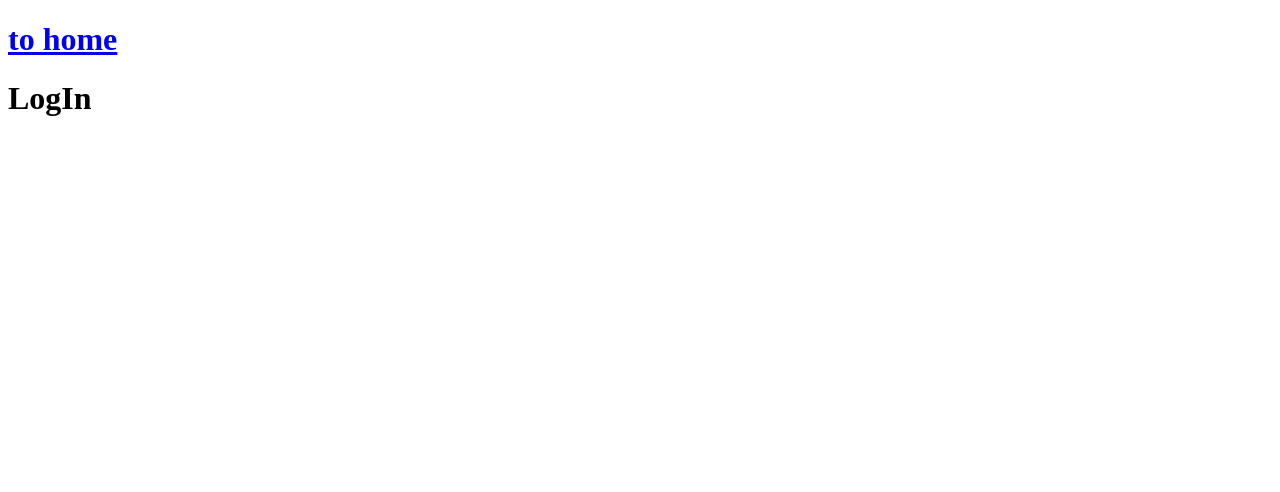
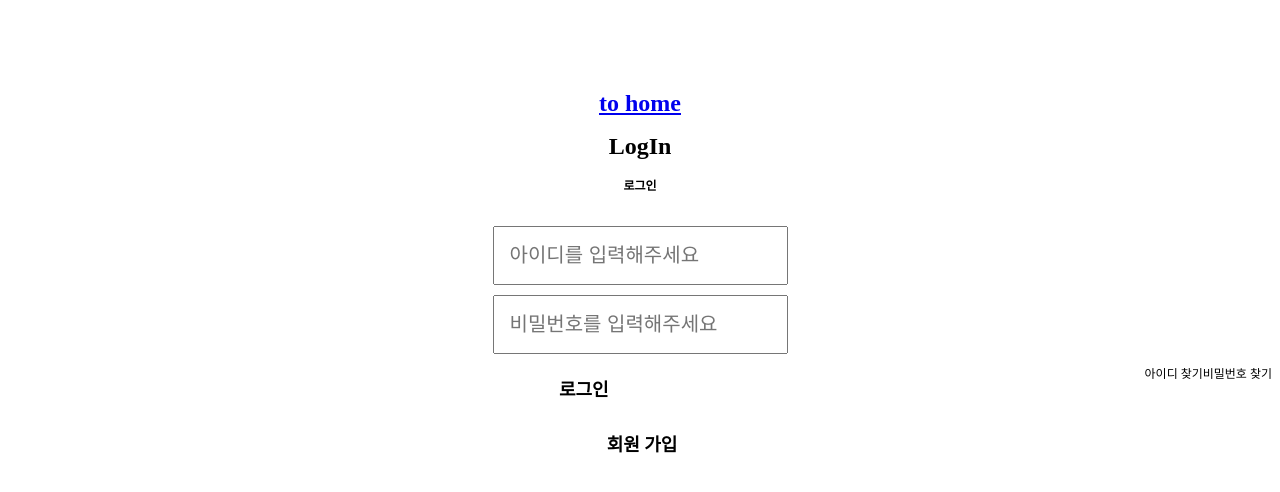
Before and after one commit to How-much-do-you-need/how-much, a React (Create React App) app in the folder front/: page /login in a window 1280 px wide. Shown: the top 492 px of the page. Built offline with nearby package versions, Linux system fonts and the light colour scheme.

Commit message:
[Add]로그인 페이지 구성

```diff
--- a/front/package.json
+++ b/front/package.json
@@ -8,7 +8,9 @@
     "@testing-library/user-event": "^13.5.0",
     "react": "^18.2.0",
     "react-dom": "^18.2.0",
+    "react-router-dom": "^6.6.1",
     "react-scripts": "5.0.1",
+    "styled-components": "^5.3.6",
     "web-vitals": "^2.1.4"
   },
   "scripts": {
--- a/front/src/component/LogIn.jsx
+++ b/front/src/component/LogIn.jsx
@@ -1,12 +1,99 @@
 import React from "react";
 import { Link } from "react-router-dom";
+import styled from "styled-components";
+
 export default function LogIn() {
   return (
-    <div>
+    <LogMain>
       <Link to="/">
         <h1>to home</h1>
       </Link>
       <h1>LogIn</h1>
-    </div>
+      <form>
+        <LogMent>로그인</LogMent>
+        <InputIp>
+          <InputDivId>
+            <InputPId type="text" placeholder="아이디를 입력해주세요" />
+          </InputDivId>
+          <InputDivPw>
+            <InputPPW type="password" placeholder="비밀번호를 입력해주세요" />
+          </InputDivPw>
+        </InputIp>
+
+        <Find>
+          <FindId>아이디 찾기</FindId>
+          <FindPw>비밀번호 찾기</FindPw>
+        </Find>
+        <LogInB>로그인</LogInB>
+        <SignIn>회원 가입</SignIn>
+      </form>
+    </LogMain>
   );
 }
+const LogMent = styled.div`
+  font-size: 12px;
+  font-weight: 800;
+  line-height: 20px;
+`;
+const LogMain = styled.div`
+  width: 1050px;
+  margin-top: 90px;
+  margin-bottom: 60px;
+  position: relative;
+  text-align: center;
+  width: 100%;
+  align-items: center;
+  font-size: 12px;
+`;
+const InputIp = styled.div`
+  margin-top: 30px;
+`;
+const InputDivId = styled.div`
+  position: relative;
+`;
+const InputPId = styled.input`
+  padding: 0 11px 1px 15px;
+  height: 54px;
+  font-size: 20px;
+  font-weight: 400;
+`;
+const InputDivPw = styled.div`
+  position: relative;
+  margin: 10px;
+`;
+const InputPPW = styled.input`
+  padding: 0 11px 1px 15px;
+  height: 54px;
+  font-size: 20px;
+  font-weight: 400;
+`;
+const Find = styled.div`
+  float: right;
+  display: flex;
+`;
+const FindId = styled.div`
+  float: left;
+  align-items: flex-start;
+`;
+const FindPw = styled.div`
+  align-items: flex-end;
+`;
+const LogInB = styled.div`
+  padding: 11px 12px 1px 15px;
+  height: 54px;
+  font-size: 20px;
+  font-weight: 400;
+  font-size: 18px;
+  font-weight: 700;
+  border-radius: 10px;
+  left: 10px;
+`;
+const SignIn = styled.div`
+  padding: 0 11px 1px 15px;
+  height: 54px;
+  font-size: 20px;
+  font-weight: 400;
+  font-size: 18px;
+  font-weight: 700;
+  border-radius: 10px;
+`;
```
Also changed, not shown: 2 other files (tests, documents, lock files or other folders).
